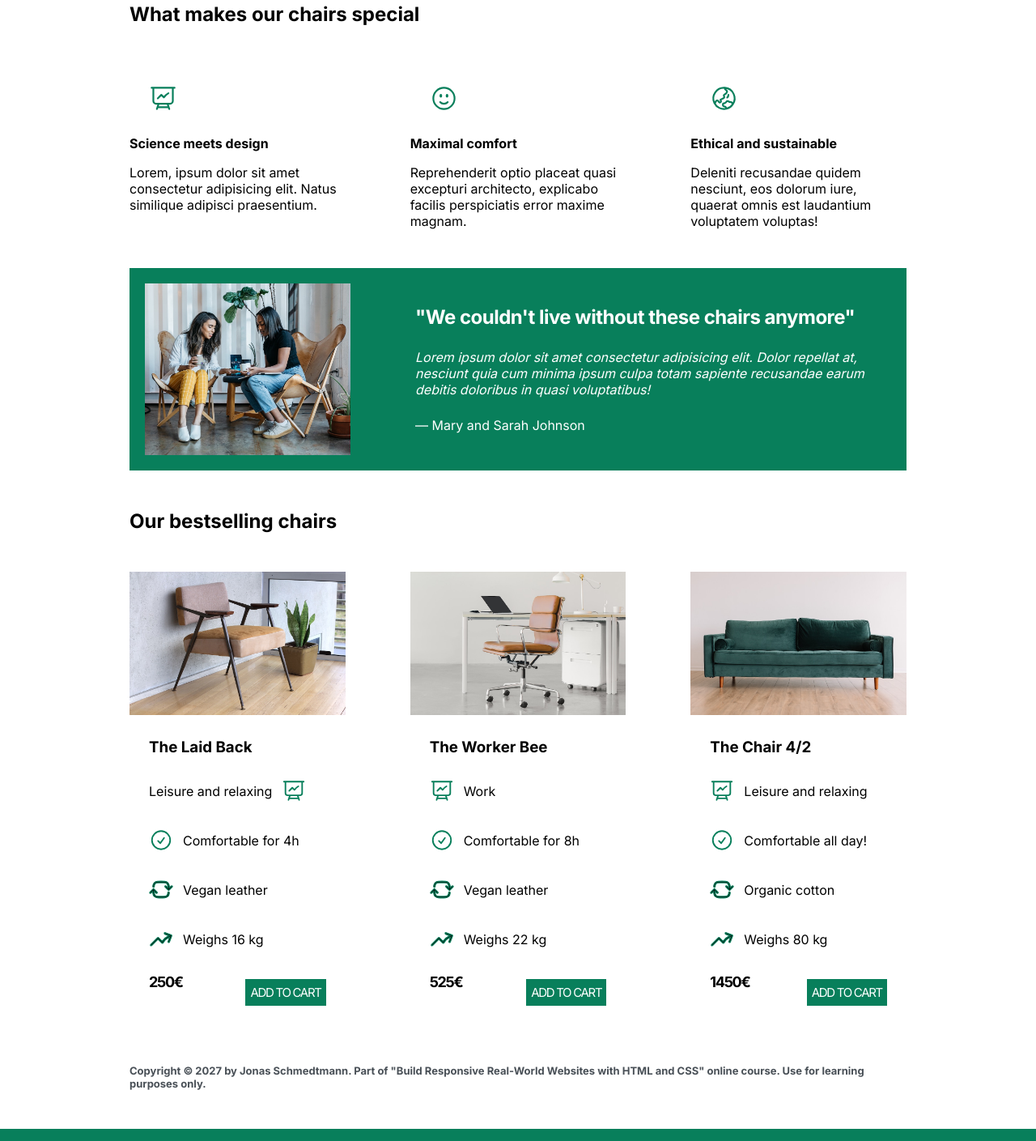
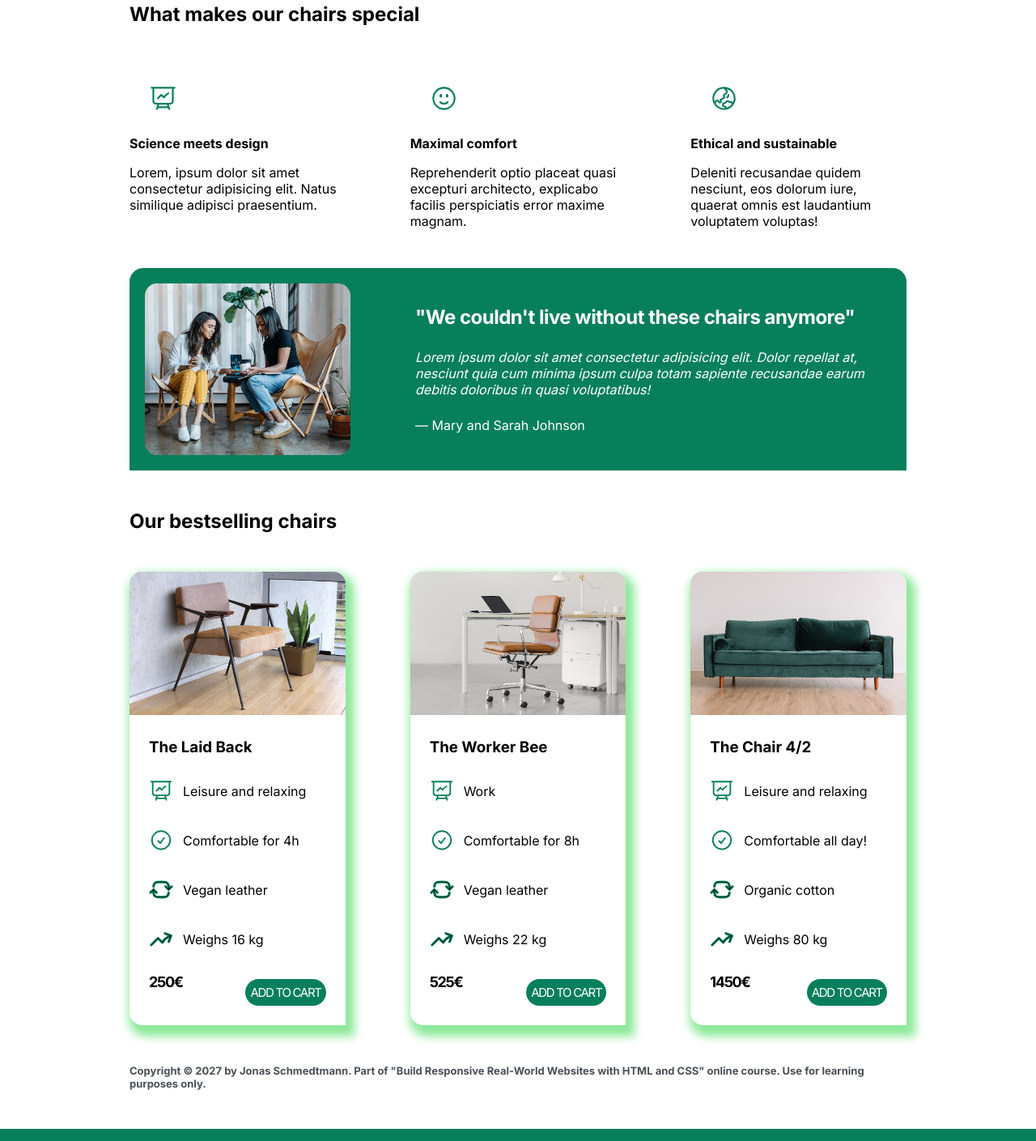
Before and after one commit to 0xgautamm/MyLearnings, a plain HTML site: page HTMLCSS/Design and layout/index.html in a window 1280 px wide. Shown: the part 533-1942 px from the top of the page at 81% size. Drawn offline with Linux system fonts and the light colour scheme.

Commit message:
border radius and shadow has been performed

```diff
--- a/HTMLCSS/Design and layout/index.html
+++ b/HTMLCSS/Design and layout/index.html
@@ -132,8 +132,6 @@
               <ul class="chair-details">
                 <li>
                   <!-- Span is a generic INLINE text element, it doesn't have any meaning. It's like a div element, but inline -->
-
-                  <span>Leisure and relaxing</span>
                   <svg
                     xmlns="http://www.w3.org/2000/svg"
                     fill="none"
@@ -148,6 +146,7 @@
                       d="M3.75 3v11.25A2.25 2.25 0 006 16.5h2.25M3.75 3h-1.5m1.5 0h16.5m0 0h1.5m-1.5 0v11.25A2.25 2.25 0 0118 16.5h-2.25m-7.5 0h7.5m-7.5 0l-1 3m8.5-3l1 3m0 0l.5 1.5m-.5-1.5h-9.5m0 0l-.5 1.5m.75-9l3-3 2.148 2.148A12.061 12.061 0 0116.5 7.605"
                     />
                   </svg>
+                  <span>Leisure and relaxing</span>
                 </li>
                 <li>
                   <svg
--- a/HTMLCSS/Design and layout/style.css
+++ b/HTMLCSS/Design and layout/style.css
@@ -46,10 +46,11 @@ h2 {
   text-decoration: none;
   color: #fff;
   background-color: #087f5b;
-
+  font-weight: 500px;
   text-transform: uppercase;
   display: inline-block;
   margin-top: 7px;
+  border-radius: 110px;
 }
 
 .btn:hover,
@@ -65,6 +66,9 @@ h2 {
 .btn--small {
   font-size: 15px;
   padding: 7px 6px;
+}
+img {
+  border-radius: 15px;
 }
 
 /* .btn--small:hover {
@@ -134,6 +138,9 @@ img {
   background-color: #087f5b;
   color: #fff;
   padding: 19px;
+  border-radius: 17px;
+  border-bottom-left-radius: 0px;
+  border-bottom-right-radius: 0px;
 }
 
 .testimonial-box {
@@ -154,6 +161,17 @@ img {
 }
 
 /* CHAIRS */
+.chair {
+  box-shadow: 5px 8px 12px 6px #8ce99a;
+  border-radius: 16px;
+  border-bottom-right-radius: 0px;
+}
+
+.chair img {
+  border-bottom-left-radius: 0px;
+  border-bottom-right-radius: 0px;
+}
+
 .chair-box {
   padding: 24px;
 }
```
